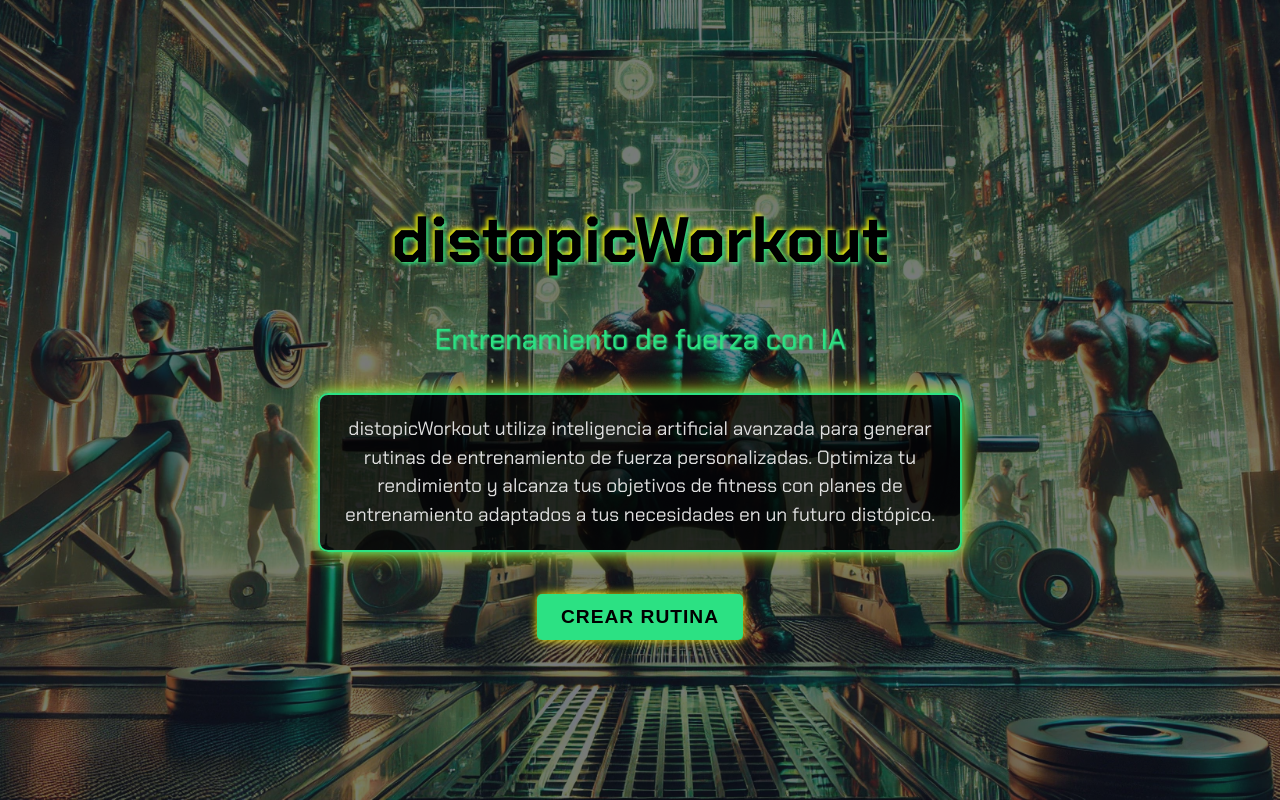
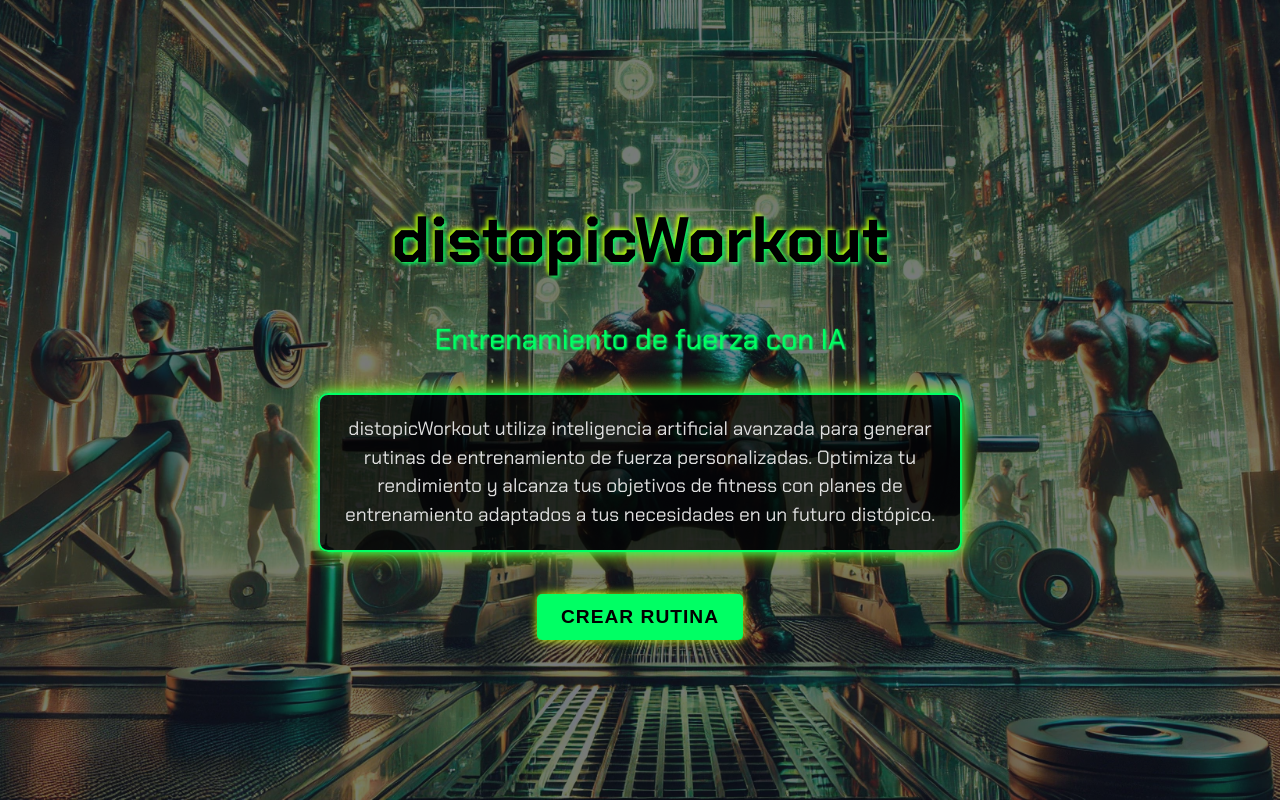
Before and after one commit to PiewDev/ia-workout-fe, a React (Vite) app: page / in a window 1280 px wide. Built offline with nearby package versions, Linux system fonts and the light colour scheme.

Commit message:
style: update colors
Changed the color scheme to improve the visual appearance and consistency across the project.

```diff
--- a/src/index.css
+++ b/src/index.css
@@ -12,14 +12,14 @@
   -webkit-font-smoothing: antialiased;
   -moz-osx-font-smoothing: grayscale;
 
-  --space-green: 44, 225, 131;
-  --tecno-green:16, 157, 60;
-  --space-yellow: 255, 238, 0;
   --space: 0, 0, 0, 0.7;
   --deep-space: 0, 0, 0, 0.8;
+  --space-green: 0, 255, 100;
+  --tecno-green:16, 157, 60;
+  --space-yellow: 204, 255, 0;
+  --space-red: 255, 0, 0;
   --nebula: 17, 22, 36, 0.56;
   --eva: 204, 204, 204;
-  --space-red: 255, 0, 0;
 }
 
 body {
```
